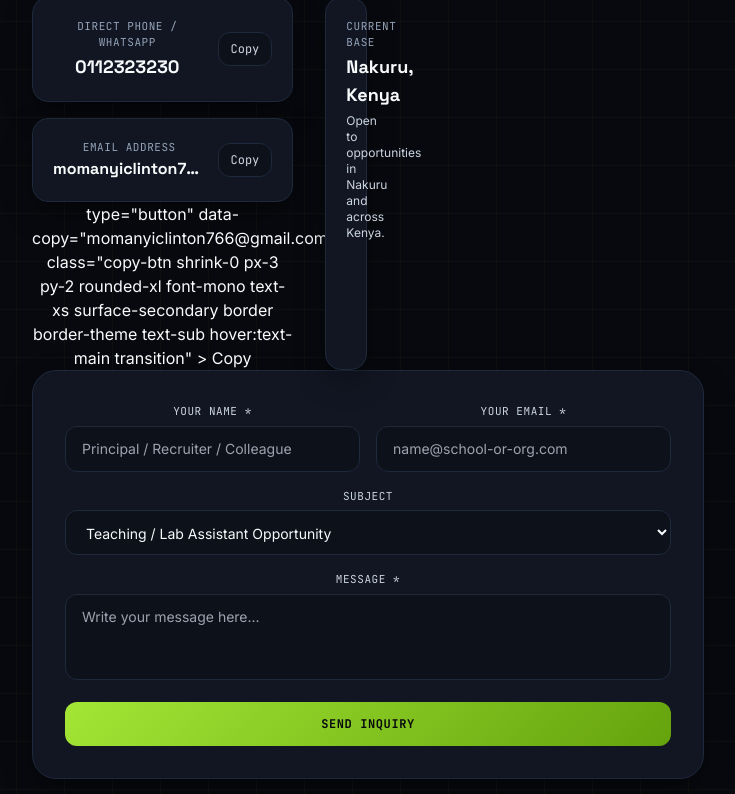
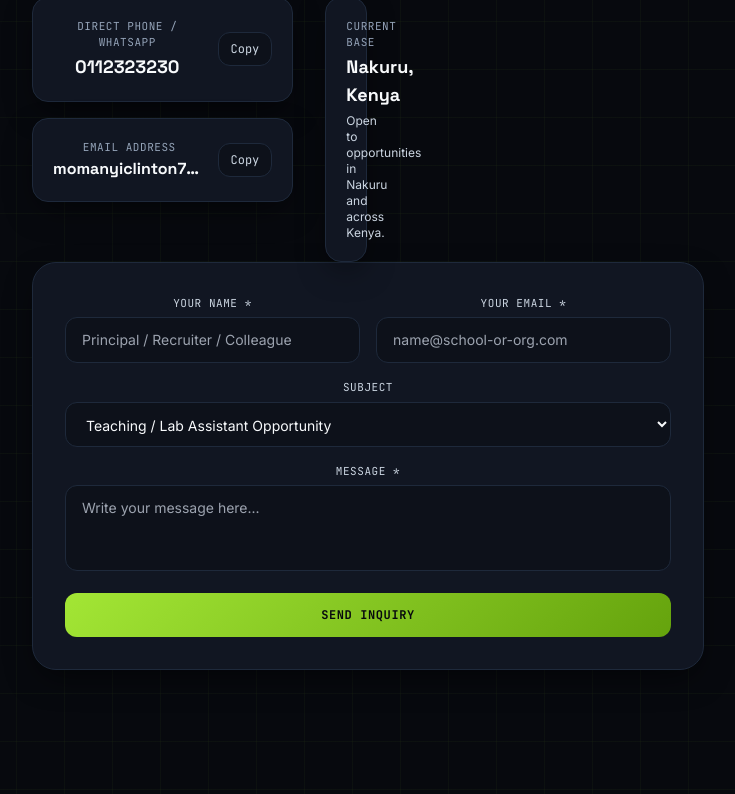
Before and after one commit to thecosmicw3b/momanyih.github.io, a plain HTML site: page index.html in a window 1280 px wide. Shown: the part 2619-3413 px from the top of the page, without its empty margins (272-1007 px from the left). Drawn offline with nearby package versions, Linux system fonts and the light colour scheme.

Commit message:
Update index.html

```diff
--- a/index.html
+++ b/index.html
@@ -526,11 +526,7 @@
                 Copy
               </button>
             </div>
-                type="button"
-                data-copy="momanyiclinton766@gmail.com"
-                class="copy-btn shrink-0 px-3 py-2 rounded-xl font-mono text-xs surface-secondary border border-theme text-sub hover:text-main transition"
-              >
-                Copy
+
               </button>
             </div>
 
```
